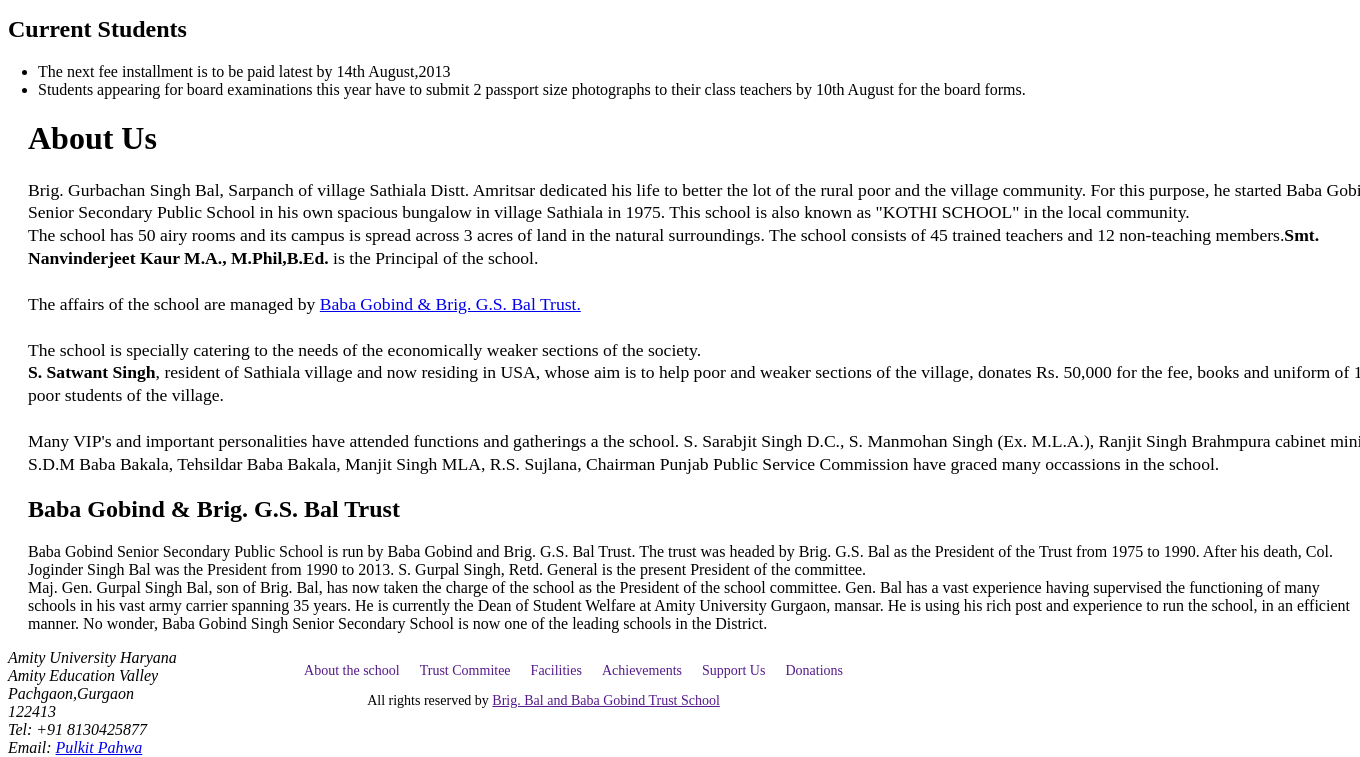
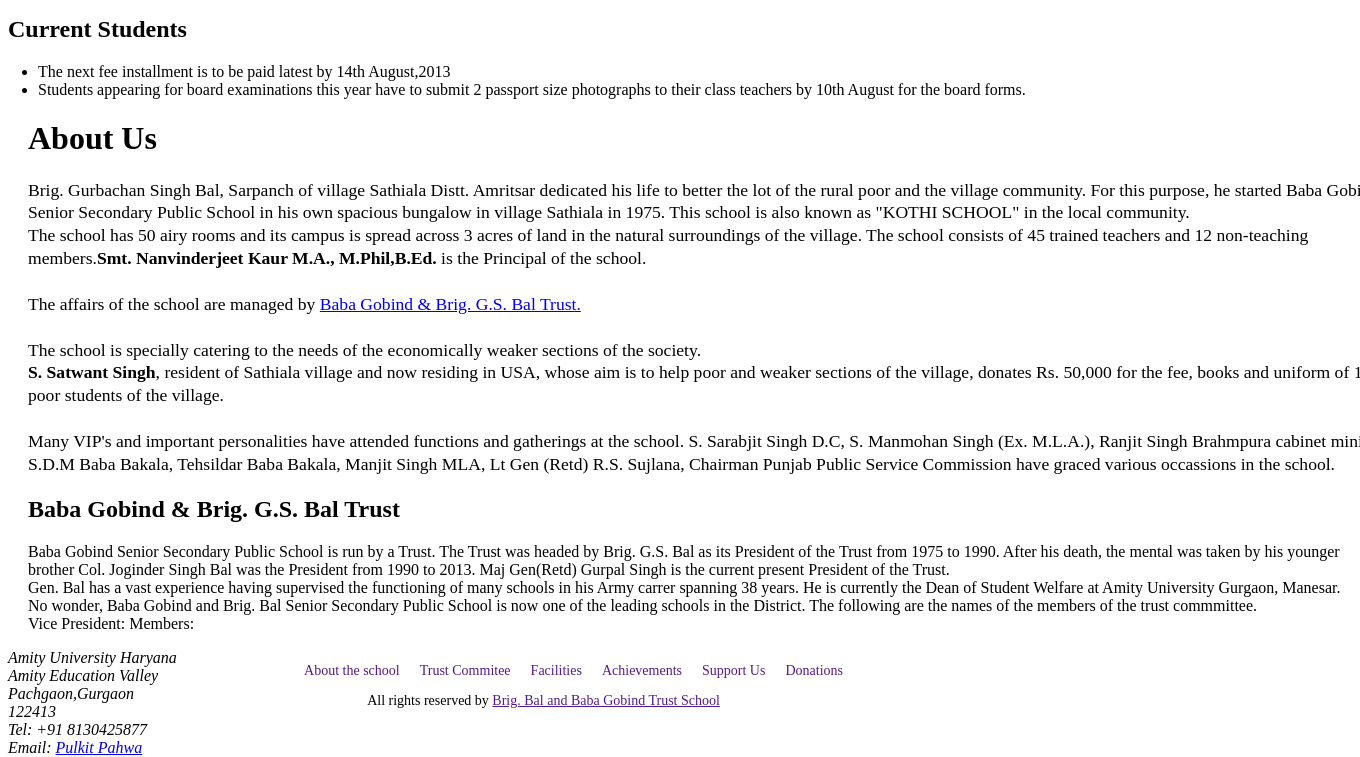
Before and after one commit to pulkitpahwa/school, a Django app: page /about in a window 1360 px wide; the page is wider, and only the part inside the window is pictured. Shown: the part 463-1220 px from the top of that part. Run offline with Django 3.2, Linux system fonts and the light colour scheme; some libraries are stand-ins or nearby versions.

Commit message:
Changes made as per the requirement of Maj Gen(Retd.) G.S. Bal

```diff
--- a/templates/about.html
+++ b/templates/about.html
@@ -24,14 +24,18 @@
       <div id="content" style = "margin-left:20px;">
         <h1 style = "color:black;">About Us</h1>
         <p style = "color:black;font-size:1.1em;line-height:1.3;margin-right:-50px;">Brig. Gurbachan Singh Bal, Sarpanch of village Sathiala Distt. Amritsar dedicated his life to better the lot of the rural poor and the village community. For this purpose, he started Baba Gobind Senior Secondary Public School in his own spacious bungalow in village Sathiala in 1975. This school is also known as "KOTHI SCHOOL" in the local community.<br/>
-The school has 50 airy rooms and its campus is spread across 3 acres of land in the natural surroundings. The school consists of 45 trained teachers and 12 non-teaching members.<b>Smt. Nanvinderjeet Kaur M.A., M.Phil,B.Ed.</b> is the Principal of the school. <br/><br/> The affairs of the school are managed by <a href = "/about#trust">Baba Gobind & Brig. G.S. Bal Trust.</a><br/><br/>
-The school is specially catering to the needs of the economically weaker sections of the society.<br/><b>S. Satwant Singh</b>, resident of Sathiala village and now residing in USA, whose aim is to help poor and weaker sections of the village, donates Rs. 50,000 for the fee, books and uniform of 104 poor students of the village.<br/><br/>Many VIP's and important personalities have attended functions and gatherings a the school. S. Sarabjit Singh D.C., S. Manmohan Singh (Ex. M.L.A.), Ranjit Singh Brahmpura cabinet minister, S.D.M Baba Bakala, Tehsildar Baba Bakala, Manjit Singh MLA, R.S. Sujlana, Chairman Punjab Public Service Commission have graced many occassions in the school. <br/> </p>
+The school has 50 airy rooms and its campus is spread across 3 acres of land in the natural surroundings of the village. The school consists of 45 trained teachers and 12 non-teaching members.<b>Smt. Nanvinderjeet Kaur M.A., M.Phil,B.Ed.</b> is the Principal of the school. <br/><br/> The affairs of the school are managed by <a href = "/about#trust">Baba Gobind & Brig. G.S. Bal Trust.</a><br/><br/>
+The school is specially catering to the needs of the economically weaker sections of the society.<br/><b>S. Satwant Singh</b>, resident of Sathiala village and now residing in USA, whose aim is to help poor and weaker sections of the village, donates Rs. 50,000 for the fee, books and uniform of 104 poor students of the village.<br/><br/>Many VIP's and important personalities have attended functions and gatherings at the school. S. Sarabjit Singh D.C, S. Manmohan Singh (Ex. M.L.A.), Ranjit Singh Brahmpura cabinet minister, S.D.M Baba Bakala, Tehsildar Baba Bakala, Manjit Singh MLA, Lt Gen (Retd) R.S. Sujlana, Chairman Punjab Public Service Commission have graced various occassions in the school. <br/> </p>
 
 	<h2 id="trust" style = "color:black;">Baba Gobind & Brig. G.S. Bal Trust</h2>
 
-	<p style = "color:black;">	Baba Gobind Senior Secondary Public School is run by Baba Gobind and Brig. G.S. Bal Trust.
-	The trust was headed by Brig. G.S. Bal as the President of the Trust from 1975 to 1990.	After his death, Col. Joginder Singh Bal was the President from 1990 to 2013. S. Gurpal Singh, Retd. General is the present President of the committee.<br/>
-Maj. Gen. Gurpal Singh Bal, son of Brig. Bal, has now taken the charge of the school as the President of the school committee. Gen. Bal has a vast experience having supervised the functioning of many schools in his vast army carrier spanning 35 years. He is currently the Dean of Student Welfare at Amity University Gurgaon, mansar. He is using his rich post and experience to run the school, in an efficient manner. No wonder, Baba Gobind Singh Senior Secondary School is now one of the leading schools in the District.  </p>
+	<p style = "color:black;">	Baba Gobind Senior Secondary Public School is run by a Trust.
+	The Trust was headed by Brig. G.S. Bal as its President of the Trust from 1975 to 1990.	After his death, the mental was taken by his younger brother Col. Joginder Singh Bal was the President from 1990 to 2013. Maj Gen(Retd) Gurpal Singh is the current present President of the Trust.<br/>
+Gen. Bal has a vast experience having supervised the functioning of many schools in his Army carrer spanning 38 years. He is currently the Dean of Student Welfare at Amity University Gurgaon, Manesar.  No wonder, Baba Gobind and Brig. Bal Senior Secondary Public School is now one of the leading schools in the District.  The following are the names of  the members of the trust commmittee.
+<br/>
+Vice President:
+Members:
+</p>
         </div>
       <!-- ############ -->
       <!-- ####################################################################################################### -->
--- a/templates/alumni.html
+++ b/templates/alumni.html
@@ -75,7 +75,7 @@
 
 		<h2><center>Alumni</center></h2>
 <p style = "font-size:18px;line-height:1.5;color:black;">
-	We have our alumni working at various MNCs and studying at various prestigious Universities of the world. Here is a list of some of them:
+	We have our alumni working at various MNCs and studying at various prestigious Universities of the world.
 	 <ul style = "font-size:18px;line-height:1.2;color:black;">
 		 <li>Dr. Hardeep Kaur : Major in R. R. Hospital Delhi Cantt.</li>
 		 <li>Dr. Harpret Kaur Bal : Research Officer in Victoria university Australia </li>
```
Also changed, not shown: templates/academics.html (+4 -4 lines), templates/index.html (+12 -7 lines), templates/parent.html (+4 -4 lines), 2 other files.
